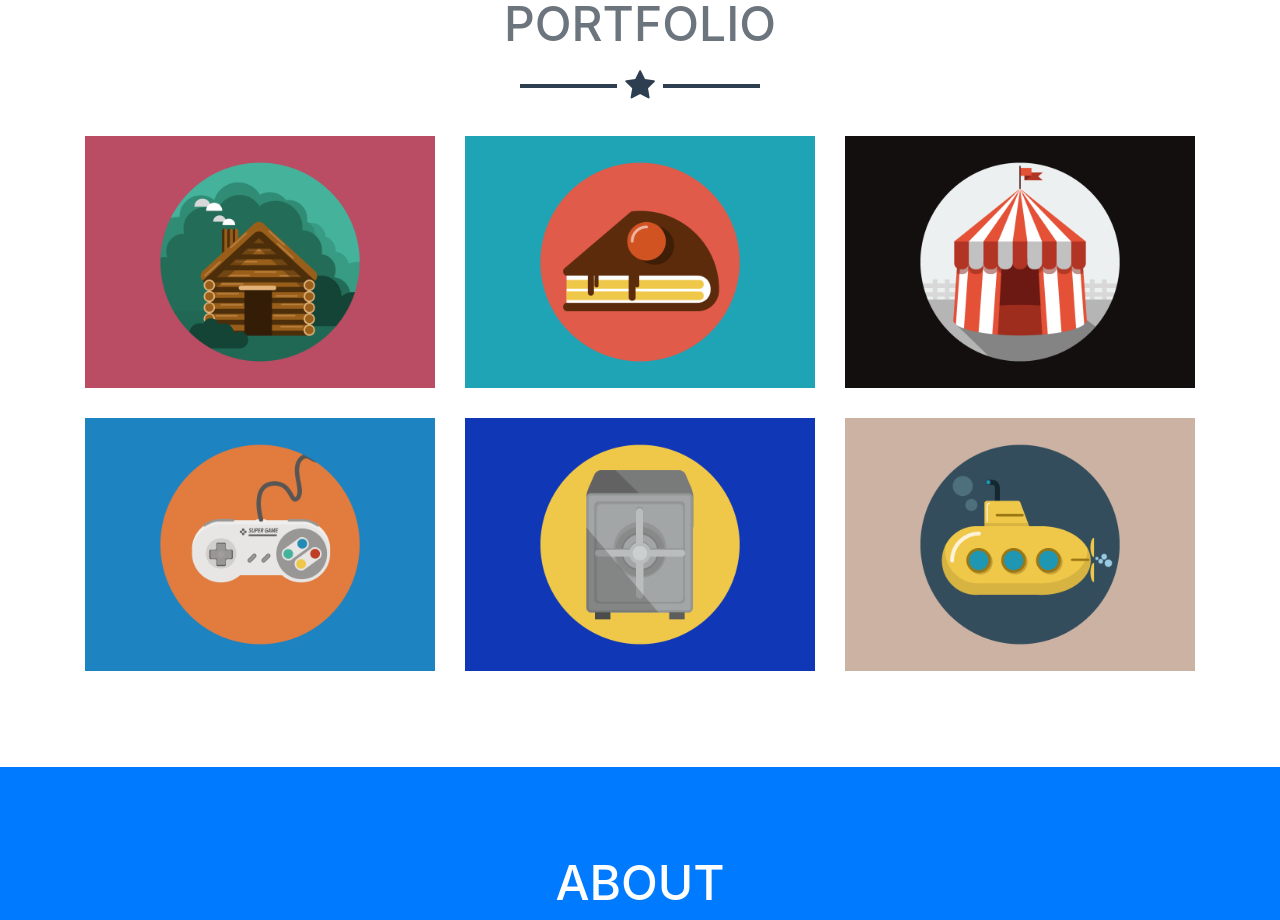
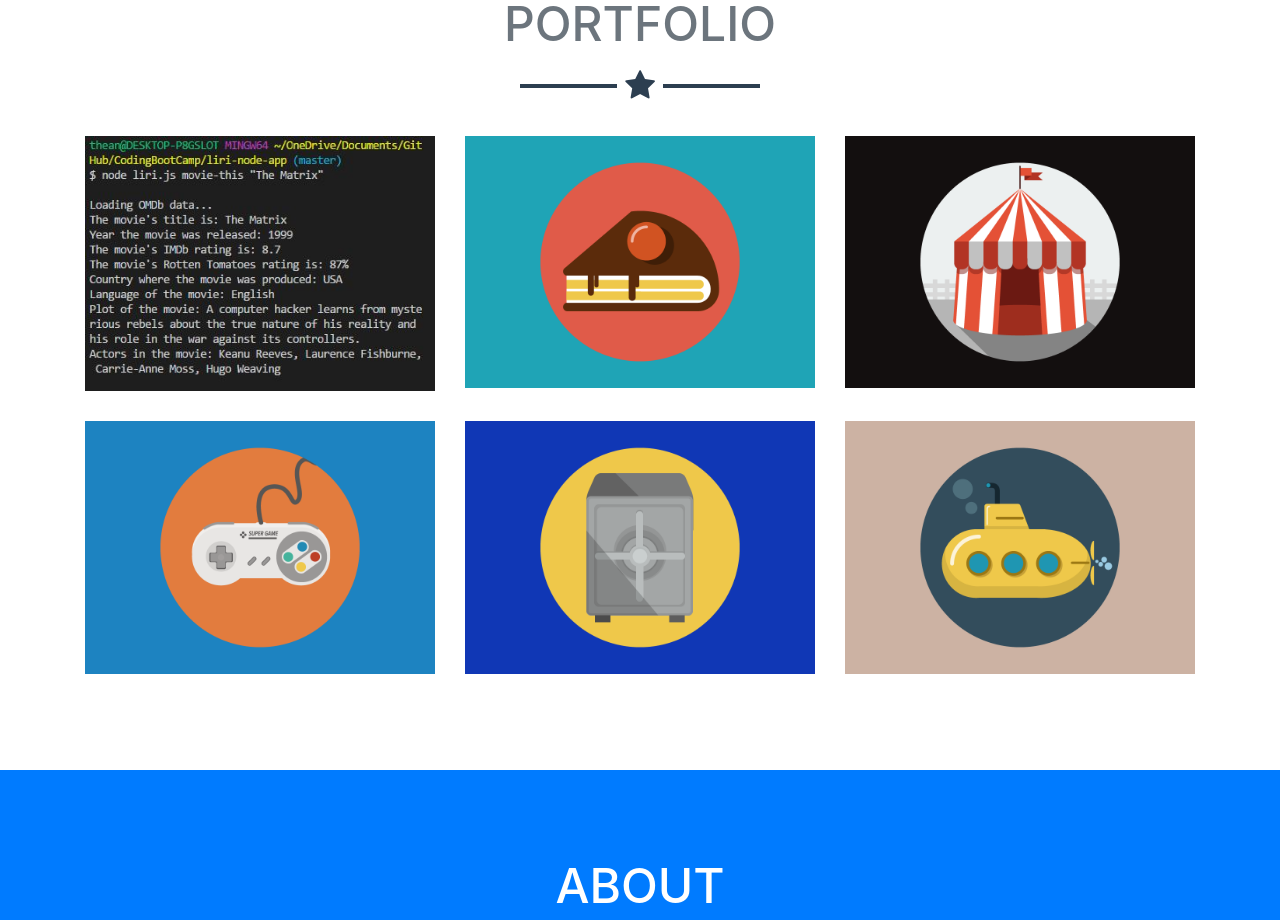
Before and after one commit to angellugo/my-website, a website with bundled scripts: page index.html in a window 1280 px wide. Shown: the part 820-1740 px from the top of the page. Built offline with nearby package versions, Linux system fonts and the light colour scheme.

Commit message:
Added liri bot to my portfolio

```diff
--- a/index.html
+++ b/index.html
@@ -75,7 +75,7 @@
                   <i class="fa fa-search-plus fa-3x"></i>
                 </div>
               </div>
-              <img class="img-fluid" src="img/portfolio/cabin.png" alt="">
+              <img class="img-fluid" src="img/portfolio/liri_bot.JPG" alt="">
             </a>
           </div>
           <div class="col-md-6 col-lg-4">
@@ -272,8 +272,8 @@
             <div class="col-lg-8 mx-auto">
               <h2 class="text-secondary text-uppercase mb-0">Project Name</h2>
               <hr class="star-dark mb-5">
-              <img class="img-fluid mb-5" src="img/portfolio/cabin.png" alt="">
-              <p class="mb-5">Lorem ipsum dolor sit amet, consectetur adipisicing elit. Mollitia neque assumenda ipsam nihil, molestias magnam, recusandae quos quis inventore quisquam velit asperiores, vitae? Reprehenderit soluta, eos quod consequuntur itaque. Nam.</p>
+              <img class="img-fluid mb-5" src="img/portfolio/liri_bot.JPG" alt="">
+              <p class="mb-5">LIRI is like iPhone's SIRI. However, while SIRI is a Speech Interpretation and Recognition Interface, LIRI is a Language Interpretation and Recognition Interface. LIRI is be a command line node app that takes in parameters and gives you back data. <br> <a target="_blank" href="https://angellugo.github.io/liri-node-app/">Link here</a></p>
               <a class="btn btn-primary btn-lg rounded-pill portfolio-modal-dismiss" href="#">
                 <i class="fa fa-close"></i>
                 Close Project</a>
```
Also changed, not shown: img/portfolio/liri_bot.JPG (added).
